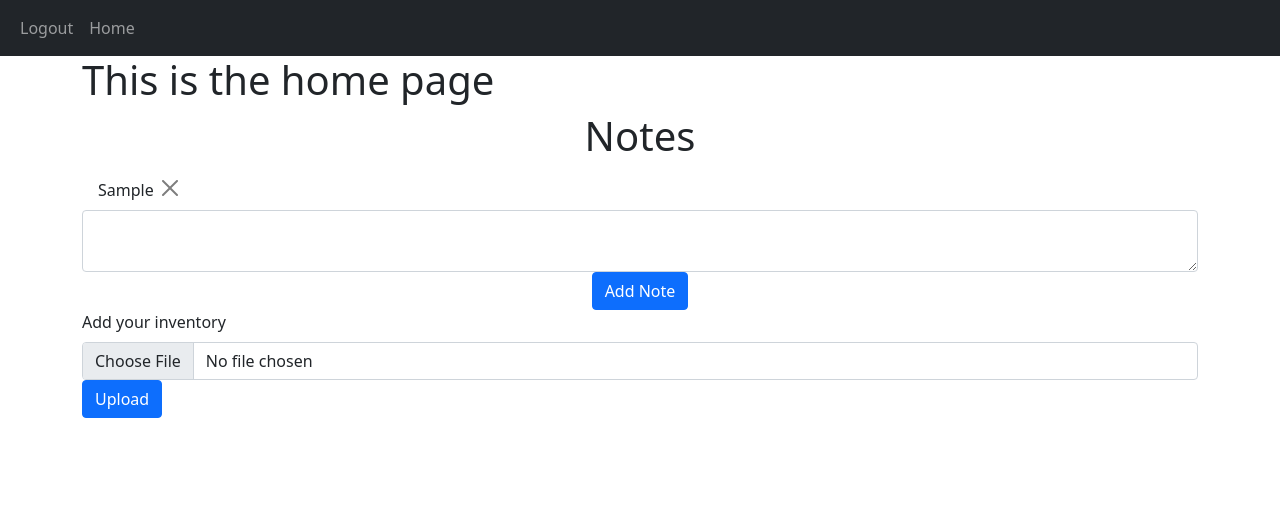
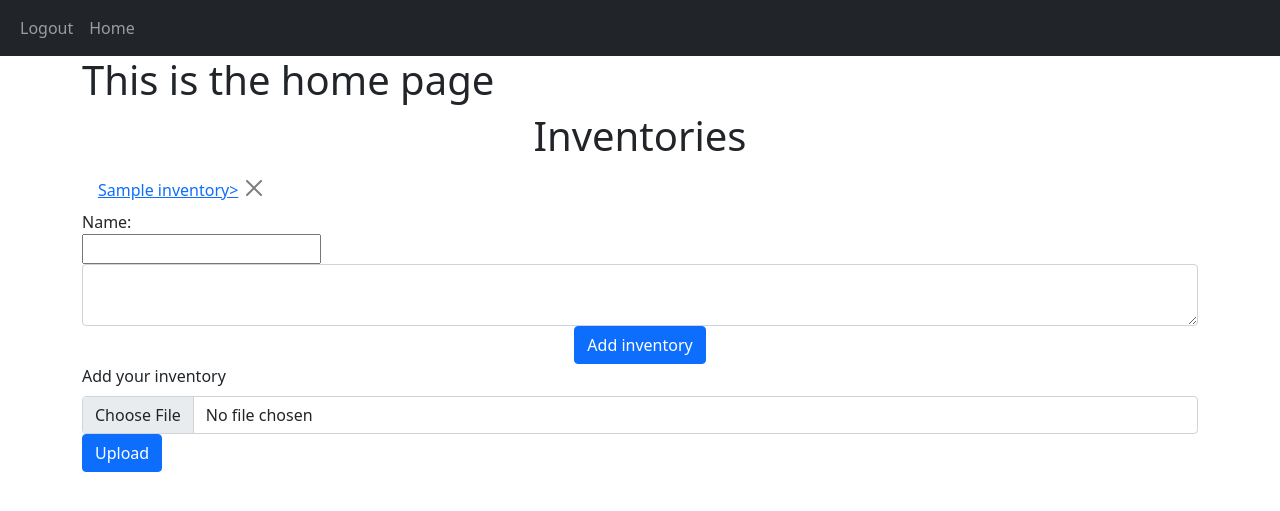
Before and after one commit to jcPOLO/polonet, a Flask app: page / in a window 1280 px wide. Shown: the top 511 px of the page. Run offline with Flask 2, Linux system fonts and the light colour scheme; a user stored in the database is signed in; tables that the repository leaves empty hold one stand-in row (values such as "Sample post"); parts of the project's set-up code (start-up, migrations or seed data) failed here and were passed over.

Commit message:
first commit on develop

```diff
--- a/app/core/core.py
+++ b/app/core/core.py
@@ -49,13 +49,13 @@ def on_failed_host(devices: 'Nornir', result: 'AggregatedResult'):
     )
 
 
-def main() -> None:
+def main(inventory='inventory.csv') -> None:
     # configure logger
     configure_logging(logger)
 
     # creates hosts.yaml from csv file, ini file could be passed as arg,
     # by default .global.ini
-    bootstrap = Bootstrap()
+    bootstrap = Bootstrap(inventory)
     bootstrap.load_inventory()
 
     # initialize Nornir object
--- a/app/core/models/device.py
+++ b/app/core/models/device.py
@@ -108,4 +108,11 @@ class Device(object):
 
     def __iter__(self):
         for k, v in self._device_dict().items():
-            yield k, v
+            # remove empty attributes
+            if v:
+                # custom keys inside data are shown, data key is not shown.
+                if k == 'data':
+                    for a, b in self._device_dict()[k].items():
+                        yield a, b
+                else:
+                    yield k, v
--- a/app/main.py
+++ b/app/main.py
@@ -1,9 +1,10 @@
 from website import create_app
 from core import core
+import sys
 
-web = input("web?")
-if 'n' in web:
-    core.main()
+if len(sys.argv) > 1:
+    print(sys.argv[1])
+    core.main(sys.argv[1])
     exit()
 else:
     app = create_app()
--- a/app/website/models.py
+++ b/app/website/models.py
@@ -3,8 +3,9 @@ from flask_login import UserMixin
 from sqlalchemy.sql import func
 
 
-class Note(db.Model):
+class Inventory(db.Model):
     id = db.Column(db.Integer, primary_key=True)
+    name = db.Column(db.String(150), unique=True)
     data = db.Column(db.String(10000))
     date = db.Column(db.DateTime(timezone=True), default=func.now())
     user_id = db.Column(db.Integer, db.ForeignKey("user.id")) # 1:N
@@ -15,7 +16,7 @@ class User(db.Model, UserMixin):
     email = db.Column(db.String(150), unique=True)
     password = db.Column(db.String(150))
     first_name = db.Column(db.String(150))
-    notes = db.relationship('Note') # 1:N
+    inventories = db.relationship('Inventory') # 1:N
 
 
 class Device(db.Model):
--- a/app/website/static/index.js
+++ b/app/website/static/index.js
@@ -1,8 +1,8 @@
-function deleteNote(noteId) {
-    fetch('/delete-note', {
-        method: 'POST',
+function deleteInventory(inventoryId) {
+    fetch('/inventory/'+ inventoryId, {
+        method: 'DELETE',
         credentials: 'include',
-        body: JSON.stringify({ noteId: noteId })
+        body: JSON.stringify({ inventoryId: inventoryId })
     }).then((_res) => {
         window.location.href = "/";
     });
--- a/app/website/templates/home.html
+++ b/app/website/templates/home.html
@@ -4,17 +4,19 @@ Home
 {% endblock %}
 {% block content %}
 <h1>This is the home page</h1>
-<h1 align="center">Notes</h1>
-<ul class="list-group list-group-flush" id="notes">
-    {% for note in user.notes %}
-    <li class="list-group-item">{{ note.data }}</list>
-        <button type="button" class="btn-close" onClick="deleteNote({{ note.id }})" aria-label="Close"></button>
+<h1 align="center">Inventories</h1>
+<ul class="list-group list-group-flush" id="inventories">
+    {% for inventory in user.inventories %}
+    <a href="/inventory/{{ inventory.name }}"><li class="list-group-item">{{ inventory.name }}></a></list>
+        <button type="button" class="btn-close" onClick="deleteInventory({{ inventory.id }})" aria-label="Close"></button>
     {% endfor %}
 </ul>
 <form method="POST">
-    <textarea name="note" id="note" class="form-control"></textarea>
+    <label for="name">Name:</label><br>
+    <input type="text" id="inventoryName" name="inventoryName"><br>
+    <textarea name="inventory" id="inventory" class="form-control"></textarea>
     <div align="center">
-        <button type="submit" class="btn btn-primary">Add Note</button>
+        <button type="submit" class="btn btn-primary">Add inventory</button>
     </div>
 </form>
 <div class="mb-3">
--- a/app/website/views.py
+++ b/app/website/views.py
@@ -1,19 +1,23 @@
 import json
 import os
-from bcrypt import re
 from flask import Blueprint, render_template, request, flash, redirect, url_for, jsonify, current_app
 from flask_login import login_required, current_user
 from . import db
-from .models import Note
+from .models import Inventory
 from werkzeug.utils import secure_filename
-from core.models.bootstrap import Bootstrap
-from core.models.device import Device
+from app.core.models.bootstrap import Bootstrap
+from app.core.models.device import Device
+from app.core.helpers import configure_logging, dir_path
+from nornir import InitNornir
+import logging
 
 
 views = Blueprint('views', __name__)
-
+logger = logging.getLogger(__name__)
 
 ALLOWED_EXTENSIONS = {'txt', 'csv'}
+
+CFG_FILE = f'{dir_path}/config.yaml'
 
 
 def allowed_file(filename):
@@ -25,36 +29,32 @@ def allowed_file(filename):
 @login_required
 def home():
     if request.method == 'POST':
-        note = request.form.get('note')
-        note_exists = Note.query.filter_by(data=note, user_id=current_user.id).first()
-        if note_exists:
-            flash('Note already exists!', category='error')
+        inventory = request.form.get('inventory')
+        inventory_name = request.form.get('inventoryName')
+        inventory_exists = Inventory.query.filter_by(data=inventory, user_id=current_user.id).first()
+        inventory_name_exists = Inventory.query.filter_by(name=inventory_name, user_id=current_user.id).first()
+        if inventory_exists or inventory_name_exists:
+            flash('Inventory already exists!', category='error')
         else:
-            if len(note) < 1:
-                flash('Note does not have enougth text', category='error')
+            if len(inventory) < 1 or inventory_name=='':
+                flash('Inventory does not have name or is empty', category='error')
             else:
-                new_note = Note(
-                    data=note,
+                try:
+                    Bootstrap.import_inventory_text(inventory)
+                except:
+                    flash('Inventory validation failed', category='error')
+                    return redirect(url_for('views.home'))
+                new_inventory = Inventory(
+                    name=inventory_name,
+                    data=inventory,
                     user_id=current_user.id
                 )
-                db.session.add(new_note)
+                db.session.add(new_inventory)
                 db.session.commit()
-                flash('Note created!', category='success')
+                flash('Inventory created!', category='success')
                 return redirect(url_for('views.home'))
 
     return render_template("home.html", user=current_user)
-
-@views.route('/delete-note', methods=['POST'])
-@login_required
-def delete_note():
-    data = json.loads(request.data) # add data in a python dict
-    note_id = data['noteId']
-    note = Note.query.get(note_id)
-    if note:
-        if note.user_id == current_user.id:
-            db.session.delete(note)
-            db.session.commit()
-    return jsonify({})
 
 @views.route('/upload', methods=['POST', 'GET'])
 @login_required
@@ -72,9 +72,27 @@ def upload_file():
             return redirect(request.url)
         if file and allowed_file(file.filename):
             filename = secure_filename(file.filename)
-            file.save(os.path.join(current_app.config['UPLOAD_FOLDER'], filename))
-            flash('File uploaded', category='success')
-            return redirect(url_for('views.auto_nornir'))
+            file.save(os.path.join(current_app.config['UPLOAD_FOLDER'], 'inventory.csv'))
+            with open(f"{os.path.join(current_app.config['UPLOAD_FOLDER'], 'inventory.csv')}") as f:
+                inventory = f.read()
+            print(inventory)
+            name = filename
+            inventory_name_exists = Inventory.query.filter_by(name=name, user_id=current_user.id).first()
+            if inventory_name_exists:
+                flash('Inventory already exists!', category='error')
+            else:
+                if len(inventory) < 1:
+                    flash('Inventory does not have enougth text', category='error')
+                else:
+                    new_inventory = Inventory(
+                        name=name,
+                        data=inventory,
+                        user_id=current_user.id
+                    )
+                    db.session.add(new_inventory)
+                    db.session.commit()
+                    flash('File uploaded', category='success')
+                    return redirect(url_for('views.home'))
         else:
             flash('File type must be csv or txt', category='error')
     return redirect(url_for('views.home'))
@@ -83,8 +101,72 @@ def upload_file():
 @login_required
 def auto_nornir():
     if request.method == 'GET':
+        # configure logger
+        configure_logging(logger)
+
+        # creates hosts.yaml from csv file, ini file could be passed as arg,
+        # by default .global.ini
         bootstrap = Bootstrap()
         bootstrap.load_inventory()
-        devices = Device.get_devices()
-        keys = Device.get_devices_data_keys()
-        return render_template("filter.html", devices=devices, keys=keys)
+
+        # initialize Nornir object
+        nr = InitNornir(config_file=CFG_FILE)
+
+        custom_keys = Device.get_devices_data_keys()
+        print(custom_keys)
+
+        devices = nr.inventory.hosts
+
+        logger.info('----------- LOADING -----------\n')
+
+
+        return render_template(
+            "filter.html",
+            user=current_user,
+            devices=devices,
+            custom_keys=custom_keys,
+        )
+
+
+@views.route('/inventory/<name>', methods=['POST', 'GET', 'DELETE'])
+@login_required
+def inventory(name):
+    if request.method == 'GET':
+        inventory = Inventory.query.filter_by(name=name, user_id=current_user.id).first()
+        if inventory:
+            # get Device.__iter__() dict for every device in a dict container.
+            values = Bootstrap.import_inventory_text(inventory.data)
+            # get first dict element keys.
+            keys = list(values.values())[0].keys()
+            return render_template(
+                "inventory.html",
+                inventory=inventory,
+                values=values,
+                keys=keys,
+                user=current_user
+            )
+    if request.method == 'POST':
+        inventory = Inventory.query.filter_by(name=name, user_id=current_user.id).first()
+        if inventory:
+            data = request.form.get('data')
+            if inventory.data != data:
+                inventory.data = data
+                db.session.commit()
+                flash('Inventory modified!', category='success')
+            else:
+                flash('Nothing has been modified!', category='info')
+            return redirect(url_for('views.home'))
+    if request.method == 'DELETE':
+        data = json.loads(request.data) # add data in a python dict
+        inventory_id = data['inventoryId']
+        inventory = Inventory.query.get(inventory_id)
+        if inventory:
+            if inventory.user_id == current_user.id:
+                db.session.delete(inventory)
+                db.session.commit()
+        return jsonify({})
+
+    redirect(url_for('views.home'))
+
+def csv_to_table(csv):
+    pass
--- a/pyproject.toml
+++ b/pyproject.toml
@@ -16,6 +16,9 @@ Flask = "^2.0.1"
 nornir-jinja2 = "^0.2.0"
 Flask-Login = "^0.5.0"
 Flask-SQLAlchemy = "^2.5.1"
+Flask-Migrate = "^3.1.0"
+Flask-WTF = "^1.0.0"
+
 [tool.poetry.dev-dependencies]
 pytest = "^5.2"
 ipdb = "^0.13.9"
```
Also changed, not shown: app/core/models/bootstrap.py (+25 -1 lines), app/website/__init__.py (+6 -4 lines), app/website/templates/filter.html (+19 -0 lines), app/website/templates/inventory.html (added, +33 -0 lines), app/website/forms.py (added), 2 other files.
